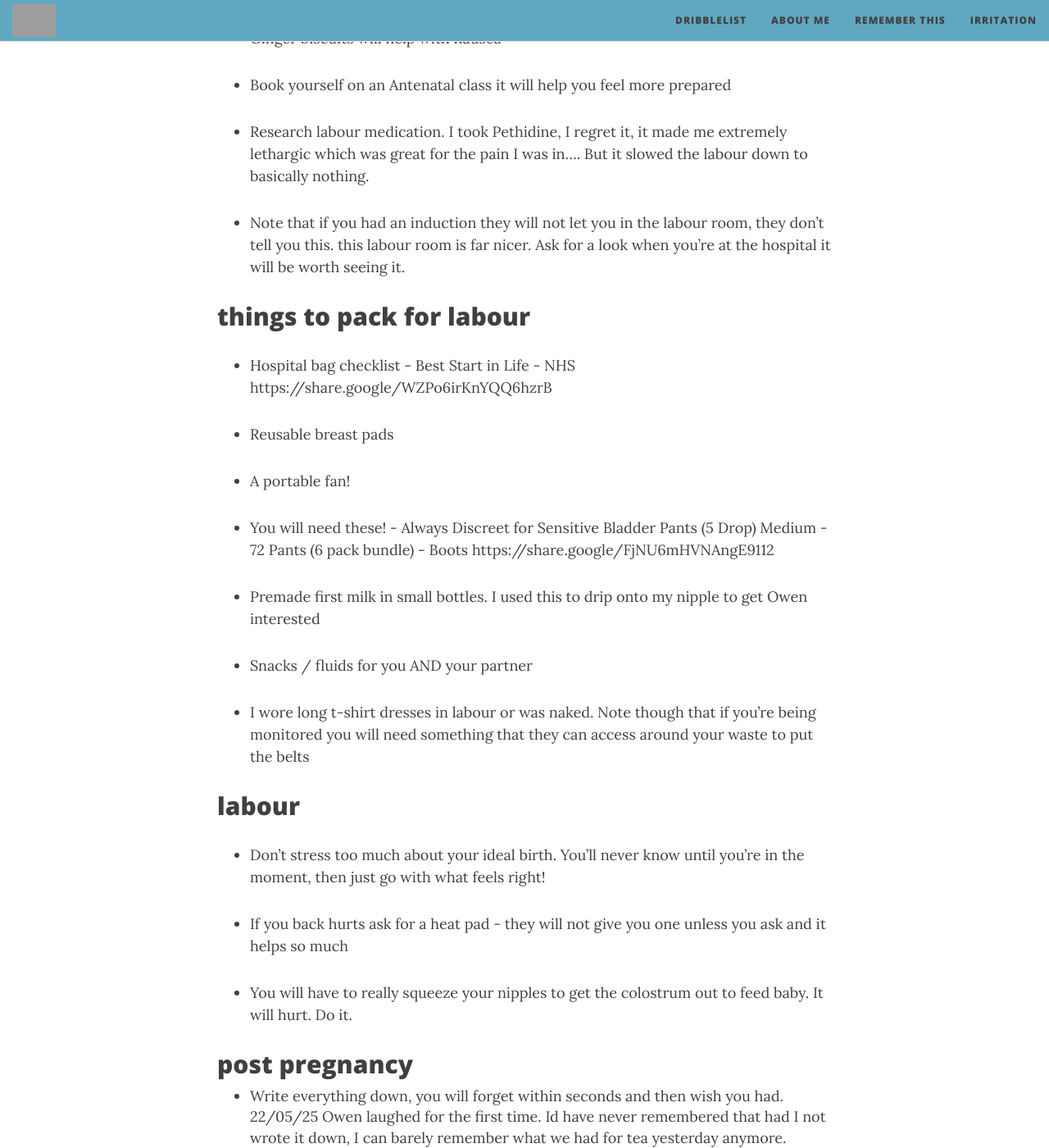
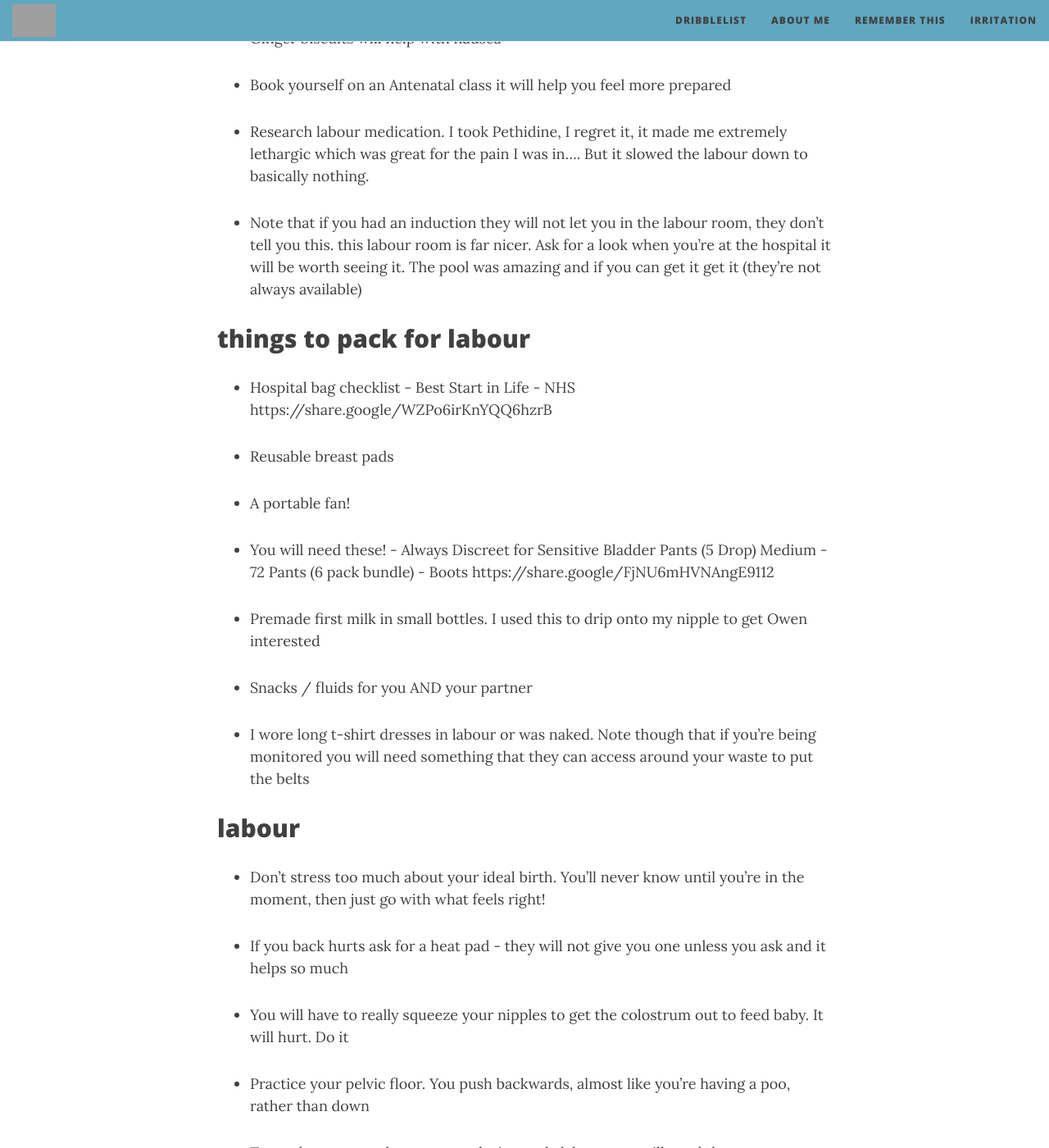
Before and after one commit to ellis-ward/ellis-ward.github.io, a Jekyll site: the page built from _posts/dribble/2026-05-31-adviceformypregnantfriends.md, in a window 1280 px wide and 1400 px high, scrolled down 346 px. Shown: the whole window at 82% size. Built offline with Jekyll 4.4.1, drawn with Linux system fonts in a browser that asks for light colours; nearby versions of some CDN libraries; some of the changed text lies outside the part shown; grey boxes are pictures that could not be loaded.

Commit message:
Update 2026-05-31-adviceformypregnantfriends.md

```diff
--- a/_posts/dribble/2026-05-31-adviceformypregnantfriends.md
+++ b/_posts/dribble/2026-05-31-adviceformypregnantfriends.md
@@ -13,7 +13,7 @@
 
 - Research labour medication. I took Pethidine, I regret it, it made me extremely lethargic which was great for the pain I was in.... But it slowed the labour down to basically nothing.
 
-- Note that if you had an induction they will not let you in the labour room, they don't tell you this. this labour room is far nicer. Ask for a look when you're at the hospital it will be worth seeing it.
+- Note that if you had an induction they will not let you in the labour room, they don't tell you this. this labour room is far nicer. Ask for a look when you're at the hospital it will be worth seeing it. The pool was amazing and if you can get it get it (they're not always available)
 
 <h2>things to pack for labour</h2>
 
@@ -37,7 +37,13 @@
 
 - If you back hurts ask for a heat pad - they will not give you one unless you ask and it helps so much
 
-- You will have to really squeeze your nipples to get the colostrum out to feed baby. It will hurt. Do it.
+- You will have to really squeeze your nipples to get the colostrum out to feed baby. It will hurt. Do it
+
+- Practice your pelvic floor. You push backwards, almost like you're having a poo, rather than down
+
+- Try and rest as much as you can during early labour, you will need the energy
+
+- Research internal cervix dilation checks, you don't have the have them, they hurt, if you're not dilated enough when you get to the hospital they will send you home - if they don't check they won't know. It really hurts.
 
 <h2>post pregnancy</h2>
 
```
